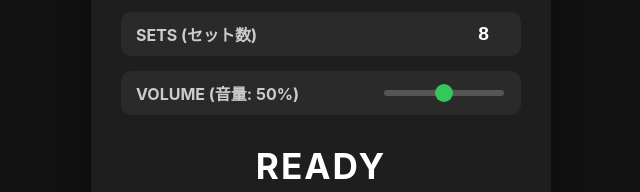
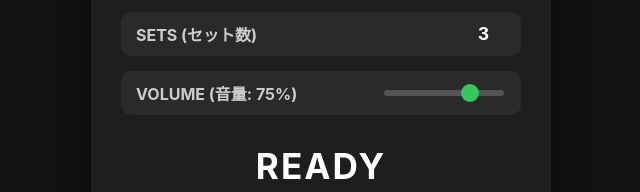
Before and after one commit to cbqzwwaxbm/hiit-timer, a plain HTML site: page index.html in a window 1280 px wide. Shown: the part 234-426 px from the top of the page, 319-959 px from the left. Drawn offline with Linux system fonts and the light colour scheme.

Commit message:
Add files via upload

```diff
--- a/index.html
+++ b/index.html
@@ -158,12 +158,12 @@
         </div>
         <div class="input-group">
             <label for="setsInput">SETS (セット数)</label>
-            <input type="number" id="setsInput" value="8" min="1" max="99">
+            <input type="number" id="setsInput" value="3" min="1" max="99">
         </div>
         <!-- 音量調整スライダーの追加 -->
         <div class="input-group">
             <label id="volLabel" for="volumeInput">VOLUME (音量: 50%)</label>
-            <input type="range" id="volumeInput" min="0" max="100" value="50">
+            <input type="range" id="volumeInput" min="0" max="100" value="75">
         </div>
     </div>
 
```
